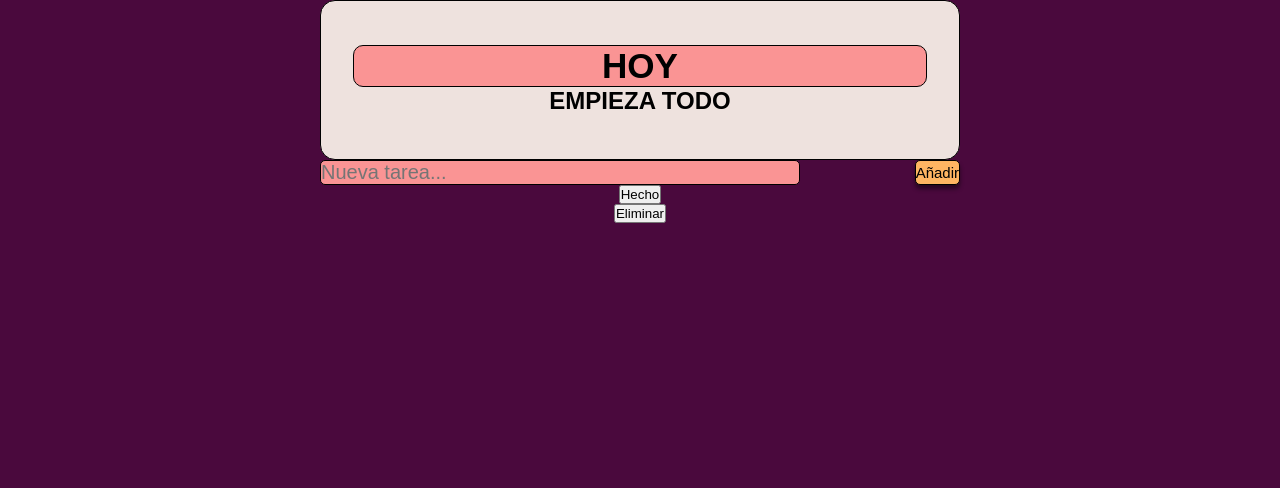
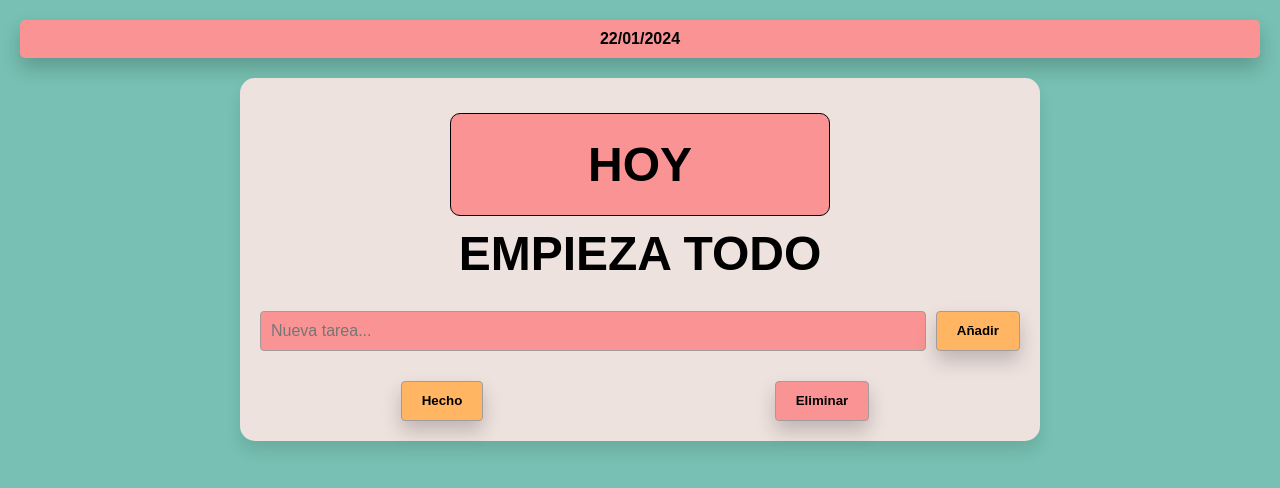
Before and after one commit to Aliciared7/ToDoList, a plain HTML site: page index.html in a window 1280 px wide. Drawn offline with Linux system fonts and the light colour scheme; a web font is replaced by a local one.

Commit message:
add currentdate

```diff
--- a/index.html
+++ b/index.html
@@ -4,32 +4,32 @@
     <meta charset="UTF-8">
     <meta name="description">
     <meta name="viewport" content="width=device-width, initial-scale=1.0">
-    <link rel="stylesheet" type="text/css" href="../ToDoList/styles/styles.css">
+    <link rel="stylesheet" type="text/css" href="./style.css">
     <link rel="preconnect" href="https://fonts.googleapis.com">
     <link rel="preconnect" href="https://fonts.gstatic.com" crossorigin>
+    <link rel="stylesheet" href="https://cdnjs.cloudflare.com/ajax/libs/font-awesome/6.5.1/css/all.min.css" integrity="sha512-DTOQO9RWCH3ppGqcWaEA1BIZOC6xxalwEsw9c2QQeAIftl+Vegovlnee1c9QX4TctnWMn13TZye+giMm8e2LwA==" crossorigin="anonymous" referrerpolicy="no-referrer" />
     <link href="https://fonts.googleapis.com/css2?family=Kodchasan:wght@300;500&display=swap" rel="stylesheet">
     <title>Hoy empieza todo</title>
 </head>
 <body>
+    <header id="currentDate"></header>
     <main>
-        <section id="container">
-            <article class="container-header">
-                <div class="container-header__one"><h1>HOY</h1>
-                </div>
+        <section class="container">
+            <h1>HOY</h1>
                 <h2>EMPIEZA TODO</h2>
+            <article class="input-container">
+                <input type="text" id="task" placeholder="Nueva tarea...">
+                <button id="add">Añadir</button>
             </article>
-            <article class="container-input">
-            <input type="text" id="taskInput" placeholder="Nueva tarea...">
-            <button class="add" onclick="addTask()">Añadir</button>
-            </article>
-            <article>
-
 
             <ul id="taskList"></ul>
+
+            <article class="btn"></div>
+                <button id="done">Hecho</button>
+                <button id="delete">Eliminar</button>
             </article>
-            <button onclick="doneTask()">Hecho</button>
-            <button onclick="deleteTask()">Eliminar</button>
         </section>
+
     </main>
     <script src="index.js"></script>
 </body>
--- a/index.js
+++ b/index.js
@@ -1,27 +1,116 @@
-function addTask() {
-    var taskInput = document.getElementById("taskInput");
-    var taskList = document.getElementById("taskList");
+const taskInput = document.getElementById("task");
+const addBtn = document.getElementById("add");
+const taskList = document.getElementById("taskList");
+const deleteBtn = document.getElementById("delete");
+const doneBtn = document.getElementById("done");
+const currentDateContainer = document.getElementById("currentDate");
 
-    if (taskInput.value !== "") {
-        var newTask = document.createElement("li");
-        newTask.textContent = taskInput.value;
 
-        var deleteButton = document.createElement("button");
-        deleteButton.textContent = "Eliminar";
-        deleteButton.onclick = function() {
-            taskList.removeChild(newTask);
-        };
+window.addEventListener("load", () => {
+    loadTasks();
+    updateCurrentDate();
+});
 
-        var toggleButton = document.createElement("button");
-        toggleButton.textContent = "Hecho";
-        toggleButton.onclick = function() {
-            newTask.classList.toggle("done");
-        };
 
-        newTask.appendChild(toggleButton);
-        newTask.appendChild(deleteButton);
-
-        taskList.appendChild(newTask);
+addBtn.addEventListener("click", () => {
+    const taskText = taskInput.value.trim();
+    if (taskText !== "") {
+        createTask(taskText, false);
+        saveTasks();
         taskInput.value = "";
     }
+});
+
+function createTask(text, completed, backgroundColor) {
+    const taskItem = document.createElement("li");
+    taskItem.innerHTML = `
+        <input type="checkbox" ${completed ? "checked" : ""}>
+        <span>${text}</span>
+        <i class="fas fa-edit edit-icon"></i>
+    `;
+    taskList.appendChild(taskItem);
+
+    const checkbox = taskItem.querySelector("input[type=checkbox]");
+    const editIcon = taskItem.querySelector(".edit-icon");
+    const span = taskItem.querySelector("span");
+
+    checkbox.addEventListener("change", () => {
+        taskItem.classList.toggle("completed");
+        saveTasks();
+    });
+
+
+    editIcon.addEventListener("click", () => {
+        const newText = prompt("Editar tarea", span.textContent);
+        if (newText !== null) {
+            span.textContent = newText;
+            saveTasks();
+        }
+    });
+
+
+    if (completed) {
+        taskItem.classList.add("completed");
+        taskItem.style.backgroundColor = backgroundColor || "#c8baba";
+    }
 }
+
+
+deleteBtn.addEventListener("click", () => {
+    const completedTasks = taskList.querySelectorAll(".completed");
+    completedTasks.forEach((task) => {
+        task.remove();
+    });
+    saveTasks();
+});
+
+
+doneBtn.addEventListener("click", () => {
+    const completedTasks = taskList.querySelectorAll(".completed");
+    completedTasks.forEach((task) => {
+        task.style.backgroundColor = "#c8baba";
+    });
+    saveTasks();
+});
+
+
+function saveTasks() {
+    const tasks = [];
+    const taskItems = taskList.children;
+
+    for (let i = 0; i < taskItems.length; i++) {
+        const taskText = taskItems[i].querySelector("span").textContent;
+        const isCompleted = taskItems[i].classList.contains("completed");
+        const backgroundColor = taskItems[i].style.backgroundColor;
+
+        tasks.push({ text: taskText, completed: isCompleted, backgroundColor: backgroundColor });
+    }
+
+    localStorage.setItem("tasks", JSON.stringify(tasks));
+}
+
+
+function loadTasks() {
+    const storedTasks = localStorage.getItem("tasks");
+
+    if (storedTasks) {
+        const tasks = JSON.parse(storedTasks);
+
+        tasks.forEach((task) => {
+            createTask(task.text, task.completed, task.backgroundColor);
+        });
+    }
+}
+
+function updateCurrentDate() {
+    const currentDate = new Date();
+    const day = currentDate.getDate();
+    const month = currentDate.getMonth() + 1;
+    const year = currentDate.getFullYear();
+
+    currentDateContainer.textContent = `${padZero(day)}/${padZero(month)}/${year}`;
+}
+
+function padZero(number) {
+    return number < 10 ? `0${number}` : number;
+}
--- /dev/null
+++ b/style.css
@@ -0,0 +1,167 @@
+* {
+    box-sizing: border-box;
+    margin: 0;
+    padding: 0;
+}
+body {
+    --font-family: Kodchasan, sans-serif;
+     --color: #000000;
+    background:#77c0b3;
+    margin: 20px;
+
+}
+
+.container {
+    max-width: 600px;
+    margin:  0 auto;
+    background-color: #EEE2DE;
+    padding: 20px;
+    border-radius: 15px;
+    box-shadow: 0px 10px 15px rgba(0,0,0,0.1);
+    color: var(--color);
+    box-sizing: border-box;
+}
+#currentDate {
+    padding: 10px;
+    margin-bottom: 20px;
+    background-color: #FA9494;
+    border-radius: 5px;
+    color: var(--color);
+    font-family: var(--font-family);
+    font-weight: 600;
+    box-shadow: 0px 10px 19px rgba(0,0,0,0.2);
+    text-align: center;
+
+}
+
+h1 {
+    text-align: center;
+    font-family: var(--font-family);
+    border: solid 0.1rem;
+    border-radius:10px;
+    background-color: #FA9494;
+    margin: 15px 20px 1px 20px;
+    padding-top: 3%;
+    padding-bottom: 3%;
+}
+h2 {
+    text-align: center;
+    font-family: var(--font-family);
+    /* font-size: 2.3rem; */
+    margin: 10px 20px 30px 20px;
+}
+
+.input-container {
+    display: flex;
+    flex-direction: column;
+    margin-bottom: 20px;
+}
+
+input {
+    padding: 10px;
+    margin-bottom: 10px;
+    box-sizing: border-box;
+    height: 40px;
+}
+
+input[type="text"] {
+    flex: 1;
+    padding: 10px;
+    border-radius: 4px;
+    font-size: 16px;
+    font-family: var(--font-family);
+    background-color: #FA9494;
+    border:solid 1px #a39c9c;
+    margin-right: 10px;
+    transition: all 0.3s ease;
+    outline: none;
+
+}
+.input-container input:focus{
+    border-color: #f46a6a;
+  }
+
+button {
+    padding: 10px 20px;
+    box-shadow: 0px 10px 19px rgba(0,0,0,0.2);
+    border:solid 1px #a39c9c;
+    border-radius: 4px;
+    cursor: pointer;
+    font-family: var(--font-family);
+    font-weight: 600;
+    height: 40px;
+
+}
+#add, #done{
+    outline: none;
+    background-color: #FFB562;
+    transition: all 0.3s ease;
+}
+#add:hover{
+  background: #e58c26;
+}
+#add.active{
+  opacity: 3;
+  pointer-events: auto;
+}
+#done:hover{
+    background: #e58c26;
+  }
+#done.active{
+    opacity: 3;
+    pointer-events: auto;
+  }
+
+  #delete{
+    background-color: #FA9494;
+}
+#delete:hover{
+    background: #f24b4b;
+  }
+#delete.active{
+    opacity: 3;
+    pointer-events: auto;
+  }
+
+#done, #delete {
+    margin-right: 10px;
+}
+
+ul {
+    list-style: none;
+    padding:0;
+    font-family: var(--font-family);
+}
+
+li {
+    border: 1px solid #ccc;
+    border-radius: 4px;
+    padding: 10px;
+    margin-bottom: 10px;
+    background-color: #fff;
+    box-shadow: 0px 10px 15px rgba(0,0,0,0.1);
+}
+.btn{
+    display: flex;
+    flex-direction: row;
+    justify-content: space-around;
+    text-align: center;
+}
+
+@media screen and (min-width: 768px) {
+    .container {
+        min-width: 600px;
+        max-width: 800px;
+    }
+    h1 {
+        max-width: 50%;
+        margin-left: 25%;
+    }
+    h1, h2 {
+        font-size: 3em;
+    }
+
+    .input-container {
+        flex-direction: row;
+    }
+}
--- a/styles/styles.css
+++ /dev/null
@@ -1,79 +0,0 @@
-*{
-    margin: 0;
-    padding: 0;
-    box-sizing: border-box;
-    --font-family: 'Kodchasan', sans-serif;
- }
-
-
-#container{
-    font-family: var(--font-family);
-    display: flex;
-    flex-direction: column;
-    justify-content:flex-start;
-    align-items: center;
-    height: 100vh;
-    background-color: #4a093d;
-    text-align: center;
-
-}
-
-
-
-.container-header{
-    background-color: #EEE2DE;
-    width: 50%;
-    height: 20%;
-    border-radius: 15px;
-    border: 1px black solid;
-    display: flex;
-    flex-direction: column;
-    justify-content: center;
-    align-items: center;
-
-}
-
-.container-header__one{
-    width: 90%;
-    background-color: #FA9494;
-    border: 1px black solid;
-    border-radius: 10px;
-    text-align: center;
-    font-size: 30px;
-    font-family: var(--font-family);
-}
-.container-input{
-
-    width: 50%;
-    display: flex;
-    justify-content: space-between;
-
-}
-#taskInput{
-    background-color: #FA9494;
-    border: 1px black solid;
-    border-radius: 5px;
-    font-size: 20px;
-    font-family: var(--font-family);
-    padding-top: 12px 24px 12px 24px;
-    width: 75%;
-
-}
-.add{
-    background-color: #FFB562;
-    border: 1px black solid;
-    border-radius: 5px;
-    font-size: 15px;
-    font-family: var(--font-family);
-    max-width: 50%;
-    height: 100%;
-    margin-left: 35px;
-    padding-top: 12px 24px 12px 24px;
-    box-shadow: 0px 4px 4px rgba(0, 0, 0, 0.45);
-    border: 0.50px black solid;
-
-
-
-
-
-}
```
